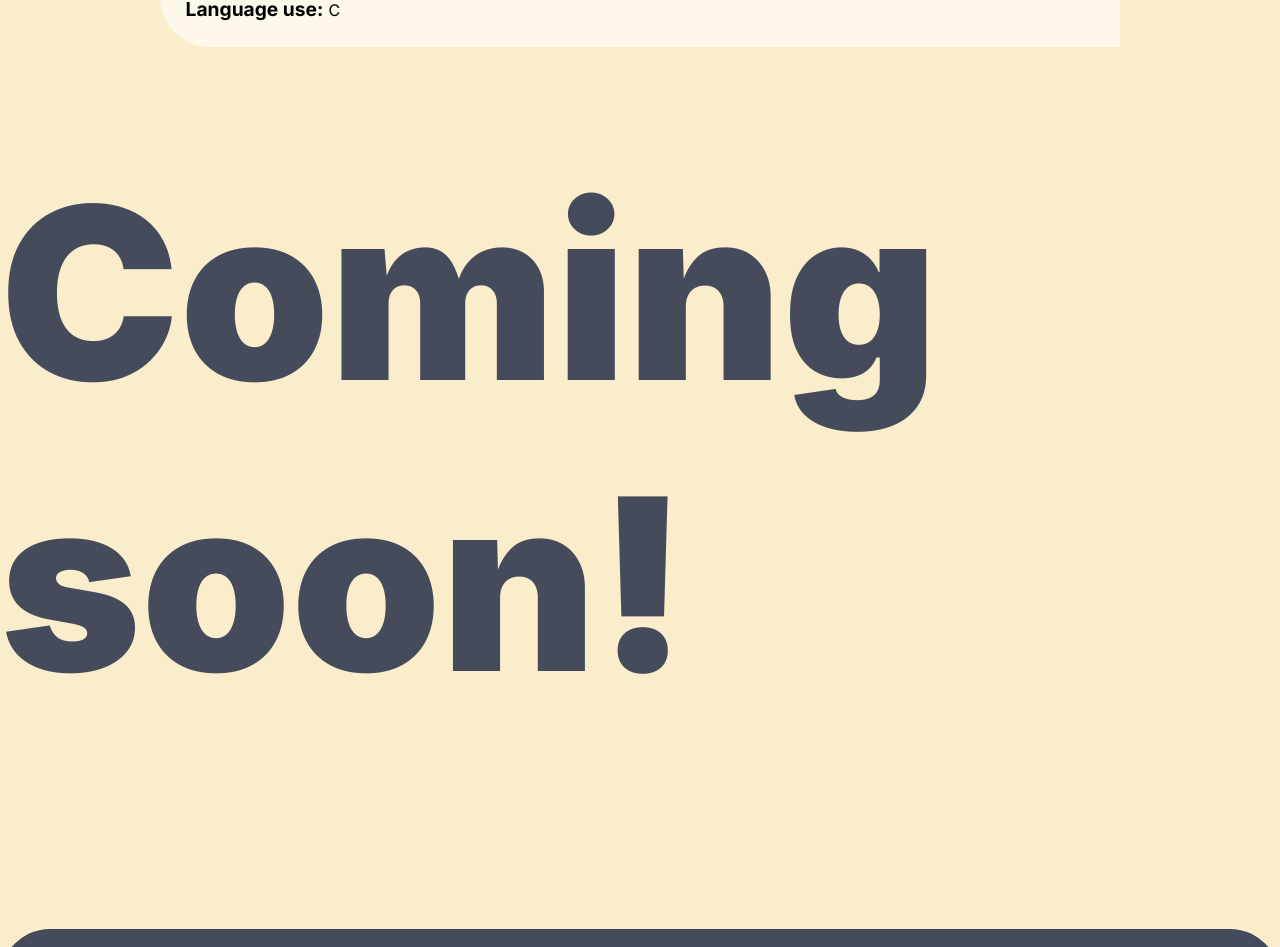
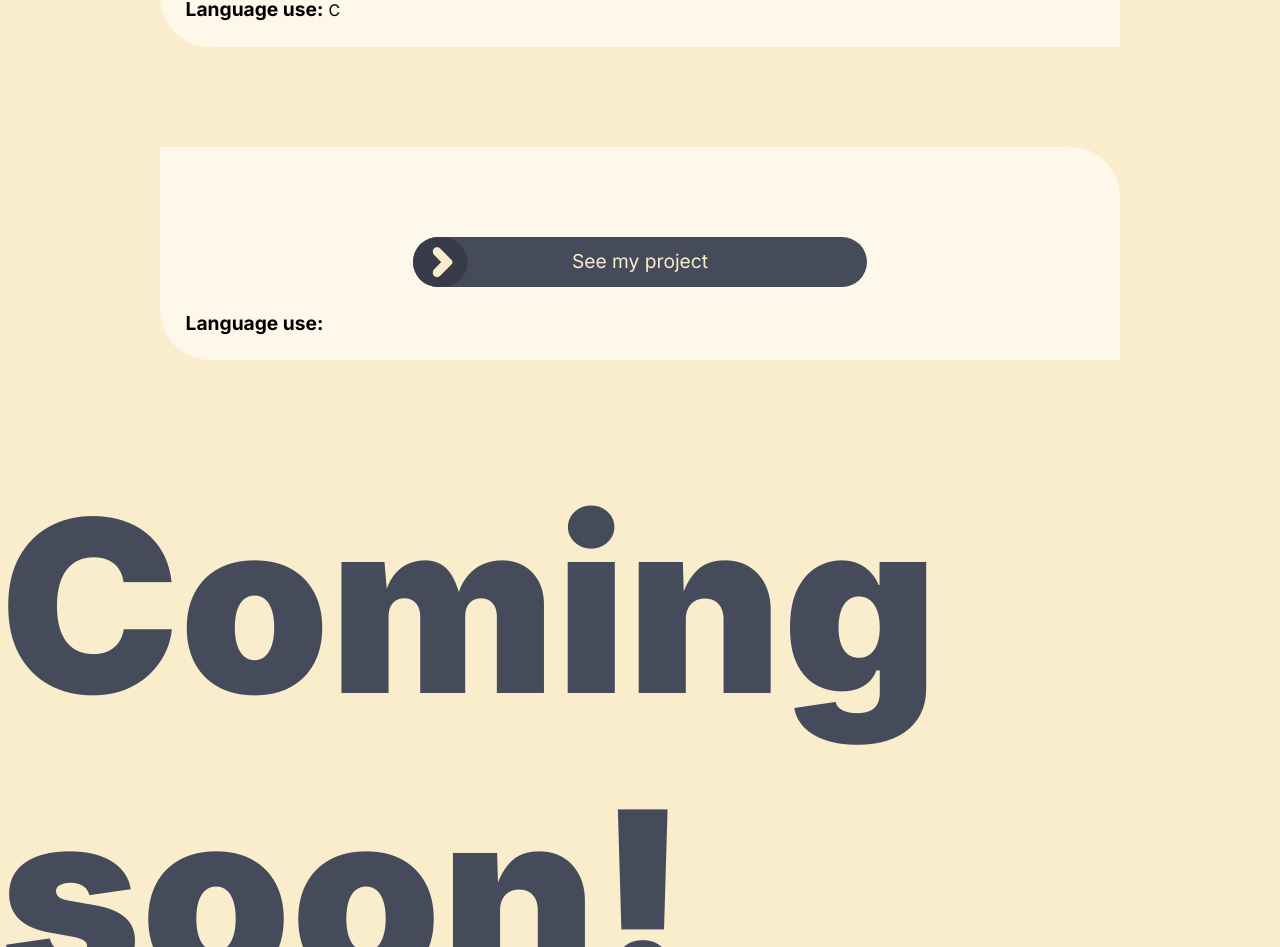
Before and after one commit to mreynaud42/my_showcase_website, a React (Vite) app in the folder showcase_website/: page /projects in a window 1280 px wide. Shown: the part 1352-2299 px from the top of the page. Built offline with nearby package versions, Linux system fonts and the light colour scheme.

Commit message:
add project for testing

```diff
--- a/showcase_website/src/data/projects.ts
+++ b/showcase_website/src/data/projects.ts
@@ -61,6 +61,22 @@ export const projects: Project[] = [
             },
         ],
         technologies: ["C"],
+        featured: false,
+    },
+    {
+        id: "test",
+        title: "",
+        shortDescription: {
+            description: [],
+            imgs: []
+        },
+        fullDescription: [
+            {
+                title: "",
+                description: [],
+            },
+        ],
+        technologies: [],
         featured: true,
     }
 ]
```
